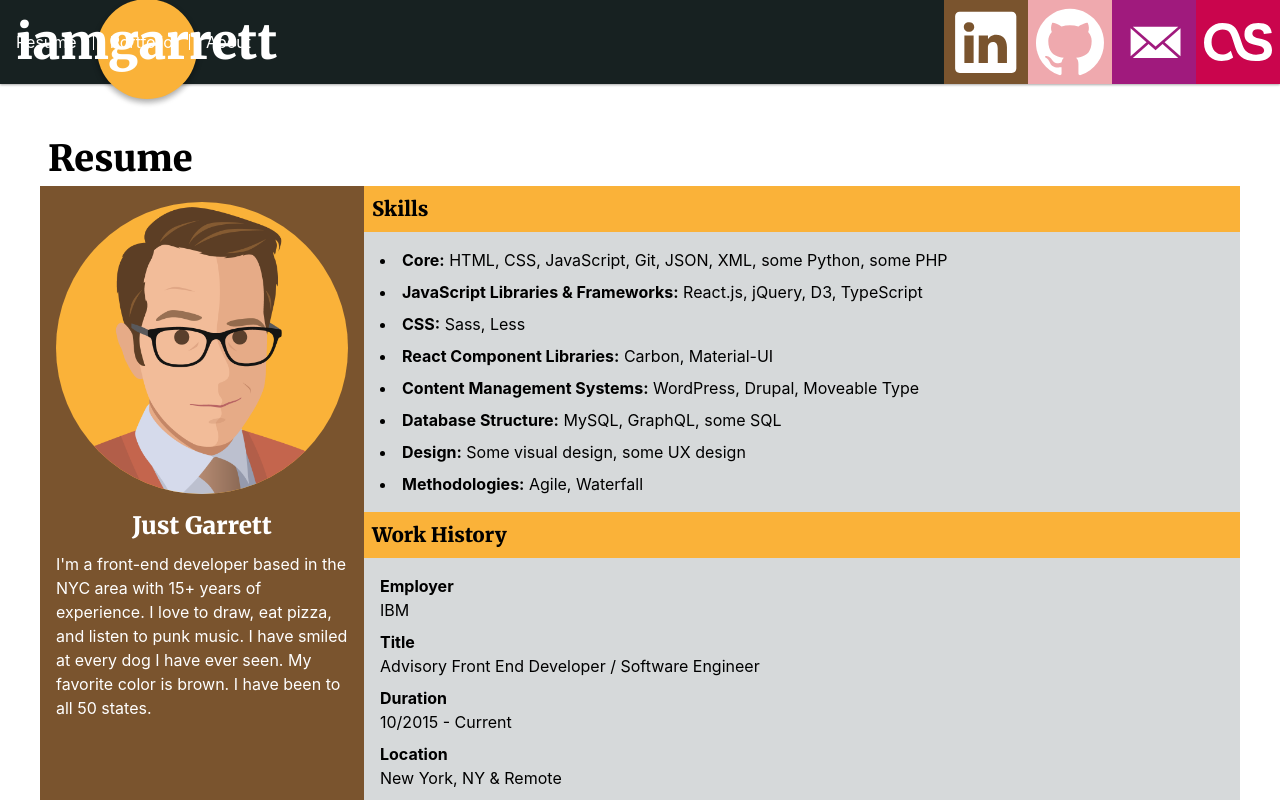
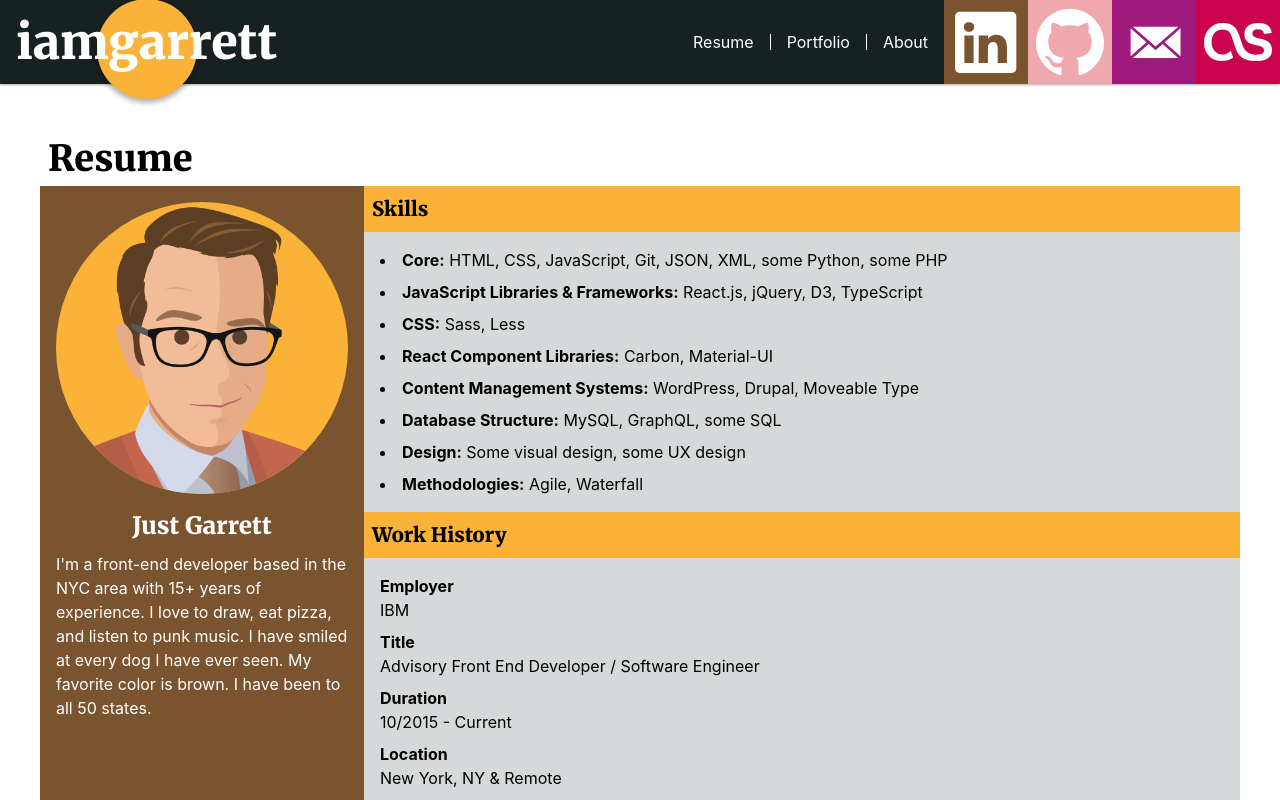
Before and after one commit to gvorbeck/iamgarrett, a React (Create React App) app: page / in a window 1280 px wide. Shown: the top 800 px of the page. Built offline with nearby package versions, Linux system fonts and the light colour scheme.

Commit message:
fixed header

```diff
--- a/src/styles/header.scss
+++ b/src/styles/header.scss
@@ -65,10 +65,16 @@ html {
         }
 
         & + div {
-            position: absolute;
-            width: calc(100% - 1rem);
+            // position: absolute;
+            // width: calc(100% - 1rem);
             display: flex;
             justify-content: space-between;
+            gap: 1rem;
+
+            @media screen and (max-width: vars.$first-header-break) {
+                position: absolute;
+                width: calc(100% - 1rem);
+            }
         }
     }
 }
```
